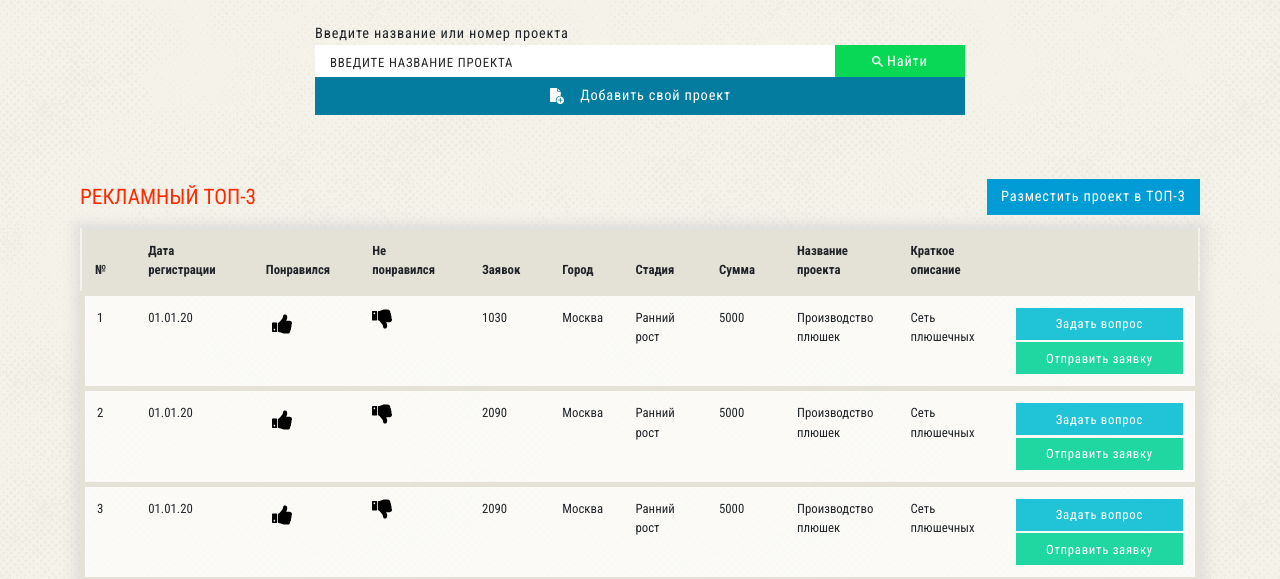
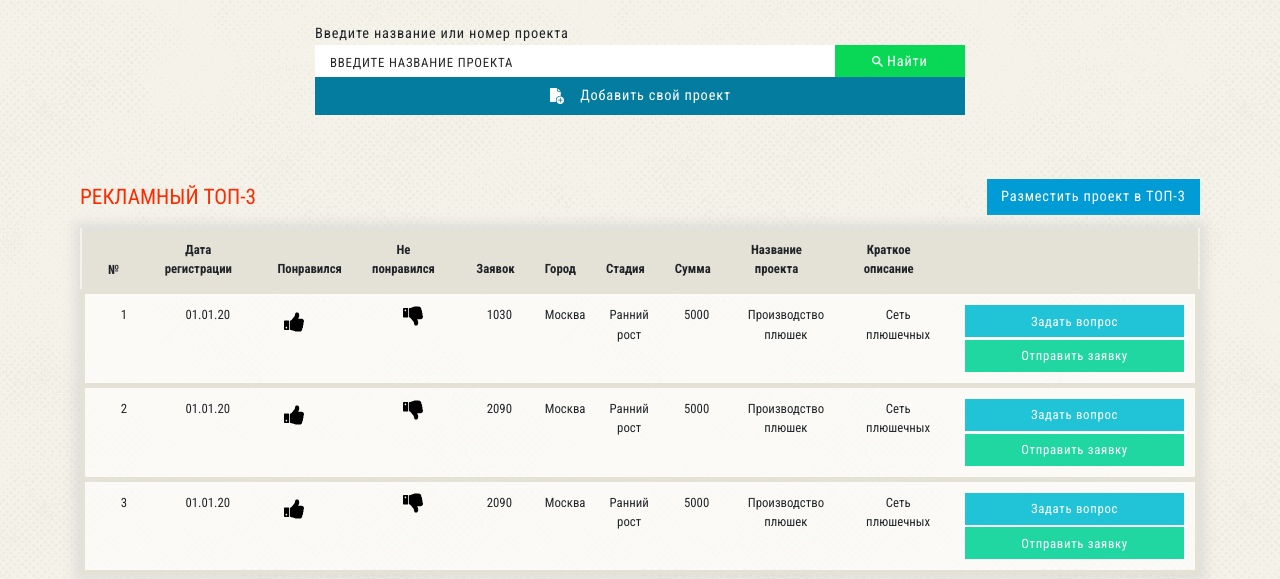
Before and after one commit to BorisSlonov/borisslonov.github.io-ba-list, a plain HTML site: page index.html in a window 1280 px wide. Shown: the part 227-806 px from the top of the page. Drawn offline with nearby package versions, Linux system fonts and the light colour scheme.

Commit message:
Add files via upload

```diff
--- a/css/style.css
+++ b/css/style.css
@@ -41,6 +41,10 @@ button {
   max-width: 1140px;
   margin: 0 auto;
   padding: 0 10px;
+}
+
+table > tbody > tr > td > span.footable-toggle {
+  margin-right: 2px;
 }
 
 .header-container {
@@ -374,7 +378,7 @@ h3 {
 
 .advert-table {
   padding: 5em 0;
-  text-align: left;
+  text-align: center;
   font-size: 0.8rem;
 }
 
@@ -382,14 +386,33 @@ h3 {
   -webkit-box-shadow: 0 0 10px 6px rgba(204, 204, 204, 0.466);
           box-shadow: 0 0 10px 6px rgba(204, 204, 204, 0.466);
   border: 1px solid rgba(204, 204, 204, 0.418);
+  width: 100%;
 }
 
 .advert-table thead {
   background-color: #e4e2d7;
 }
 
+.advert-table thead tr th:first-child {
+  padding-left: 25px;
+  padding-top: 10px;
+  padding-bottom: 10px;
+}
+
+.advert-table thead tr th {
+  padding: 1%;
+}
+
 .advert-table tbody {
   background-color: rgba(255, 255, 255, 0.65);
+}
+
+.advert-table tbody td:first-child {
+  padding-left: 25px;
+}
+
+.advert-table tbody td {
+  padding: 1%;
 }
 
 .advert-table tbody tr {
```
